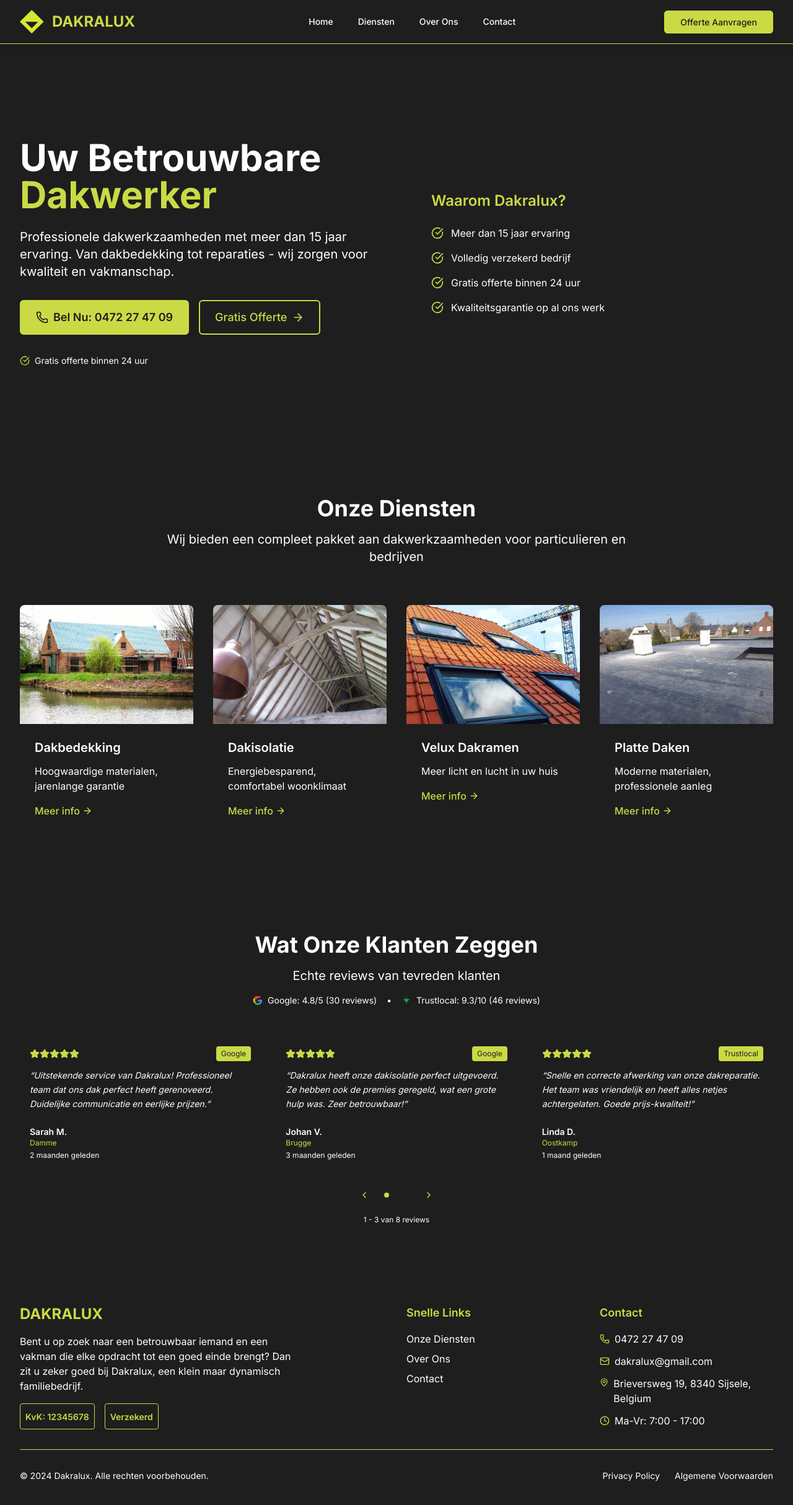
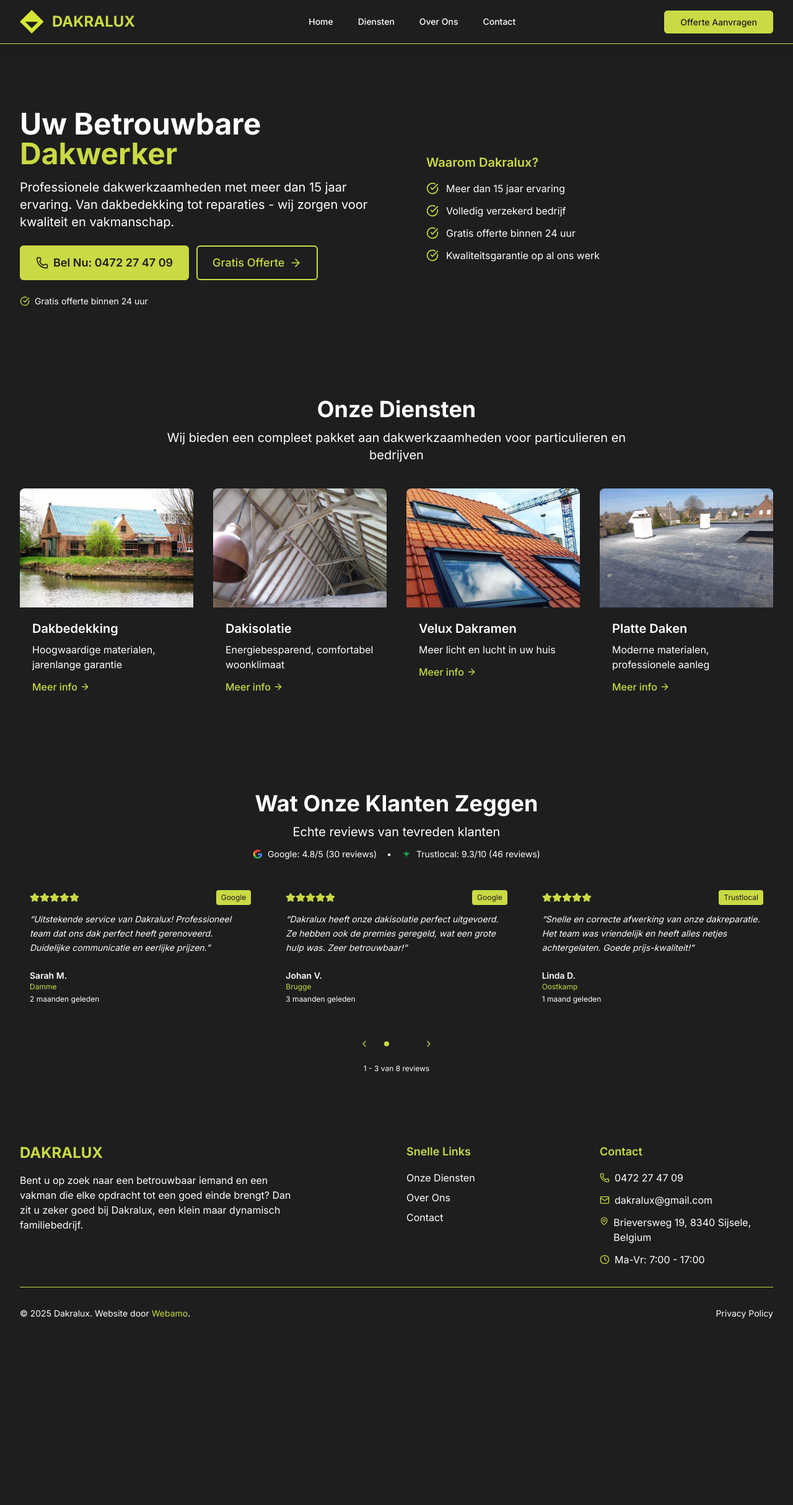
Before and after one commit to MdAutoWeb/Dakralux, a Next.js app: page / in a window 1280 px wide. Shown: the top 2428 px of the page at 62% size. After the commit the page ends 2177 px from the top, so only its background shows below. Built offline with nearby package versions, Linux system fonts and the light colour scheme.

Commit message:
Update Dakralux site content, SEO en mobiele carrousels

```diff
--- a/package.json
+++ b/package.json
@@ -3,8 +3,8 @@
   "version": "0.1.0",
   "private": true,
   "scripts": {
-    "dev": "next dev --turbopack",
-    "build": "next build --turbopack",
+    "dev": "next dev",
+    "build": "next build",
     "start": "next start",
     "lint": "eslint"
   },
--- /dev/null
+++ b/src/app/contact/layout.tsx
@@ -0,0 +1,15 @@
+import type { Metadata } from "next";
+
+export const metadata: Metadata = {
+  title: "Dakwerker Brugge & Damme | Contact & offerte - Dakralux",
+  description:
+    "Neem contact op met Dakralux voor dakwerken in Brugge, Damme, Oostkamp en Knokke-Heist. Vraag een gratis offerte of lichtadvies aan voor uw dakproject.",
+};
+
+export default function ContactLayout({
+  children,
+}: {
+  children: React.ReactNode;
+}) {
+  return children;
+}
--- a/src/app/diensten/page.tsx
+++ b/src/app/diensten/page.tsx
@@ -1,7 +1,14 @@
+import type { Metadata } from "next";
 import { CheckCircle, Phone, ArrowRight } from "lucide-react";
 import Button from "@/components/Button";
 import Link from "next/link";
 import Image from "next/image";
+
+export const metadata: Metadata = {
+  title: "Dakwerken & dakisolatie Oostkamp | Diensten - Dakralux",
+  description:
+    "Ontdek alle dakwerken van Dakralux in Oostkamp, Brugge, Damme en Knokke-Heist: dakbedekking, dakisolatie, platte daken, Velux dakramen en dakonderhoud.",
+};
 
 export default function DienstenPage() {
   const services = [
@@ -17,12 +24,12 @@ export default function DienstenPage() {
         "10 jaar garantie op materiaal en arbeid",
       ],
       image: "/Dakwerken.jpg",
+      alt: "Lichtproject Brugge met nieuwe dakbedekking en relighting",
     },
     {
       title: "Dakisolatie",
       description: "Energiebesparend, comfortabel woonklimaat",
       features: [
-        "Spouwmuurisolatie",
         "Dakisolatie tussen en op de spanten",
         "Vloerisolatie",
         "Energielabel verbetering",
@@ -30,6 +37,7 @@ export default function DienstenPage() {
         "Rc waarde tot 8.0",
       ],
       image: "/Isolatie.webp",
+      alt: "Industriële verlichting Knokke en dakisolatie met LED-installatie",
     },
     {
       title: "Velux Dakramen",
@@ -43,6 +51,7 @@ export default function DienstenPage() {
         "Onderhoud en reparatie",
       ],
       image: "/Velux.jpg",
+      alt: "Lichtadvies en Velux dakramen voor relighting project in Damme",
     },
     {
       title: "Platte Daken",
@@ -56,6 +65,7 @@ export default function DienstenPage() {
         "10 jaar garantie",
       ],
       image: "/Platte daken.webp",
+      alt: "Magazijn relighting Zedelgem met plat dak en LED-installatie",
     },
     {
       title: "Dakonderhoud",
@@ -69,6 +79,7 @@ export default function DienstenPage() {
         "Rapportage met foto's",
       ],
       image: "/Merlo.webp",
+      alt: "Dakonderhoud en lichtadvies voor dakproject in Brugge",
     },
   ];
 
@@ -101,7 +112,7 @@ export default function DienstenPage() {
                 <div className="relative h-48 w-full">
                   <Image
                     src={service.image}
-                    alt={service.title}
+                    alt={service.alt}
                     fill
                     className="object-cover"
                   />
--- a/src/app/globals.css
+++ b/src/app/globals.css
@@ -70,3 +70,13 @@ body {
   background: var(--background);
   transform: translate(-50%, -50%) rotate(45deg);
 }
+
+/* Hide scrollbars for horizontal swipe areas on mobile */
+.scrollbar-hide {
+  -ms-overflow-style: none; /* IE and Edge */
+  scrollbar-width: none; /* Firefox */
+}
+
+.scrollbar-hide::-webkit-scrollbar {
+  display: none; /* Chrome, Safari and Opera */
+}
--- a/src/app/layout.tsx
+++ b/src/app/layout.tsx
@@ -1,17 +1,114 @@
 import type { Metadata } from "next";
 import { Inter } from "next/font/google";
+import Script from "next/script";
 import "./globals.css";
 import Header from "@/components/Header";
 import Footer from "@/components/Footer";
 
 const inter = Inter({ subsets: ["latin"] });
 
+const localBusinessJsonLd = {
+  "@context": "https://schema.org",
+  "@type": "LocalBusiness",
+  name: "Dakralux",
+  description:
+    "Betrouwbare dakwerker in Brugge en omstreken. Specialisten in dakbedekking, dakisolatie, Velux dakramen en platte daken.",
+  url: "https://dakralux.be",
+  telephone: "0472274709",
+  email: "dakralux@gmail.com",
+  address: {
+    "@type": "PostalAddress",
+    streetAddress: "Brieversweg 19",
+    addressLocality: "Sijsele",
+    postalCode: "8340",
+    addressCountry: "BE",
+  },
+  geo: {
+    "@type": "GeoCoordinates",
+    latitude: "51.2093",
+    longitude: "3.2242",
+  },
+  areaServed: [
+    {
+      "@type": "City",
+      name: "Brugge",
+    },
+    {
+      "@type": "City",
+      name: "Damme",
+    },
+    {
+      "@type": "City",
+      name: "Oostkamp",
+    },
+    {
+      "@type": "City",
+      name: "Knokke-Heist",
+    },
+    {
+      "@type": "City",
+      name: "Blankenberge",
+    },
+    {
+      "@type": "City",
+      name: "Zeebrugge",
+    },
+    {
+      "@type": "City",
+      name: "Jabbeke",
+    },
+    {
+      "@type": "City",
+      name: "Zedelgem",
+    },
+  ],
+  serviceType: [
+    "Dakbedekking",
+    "Dakisolatie",
+    "Velux Dakramen",
+    "Platte Daken",
+    "Dakonderhoud",
+  ],
+  openingHours: "Mo-Fr 07:00-17:00",
+  priceRange: "€€",
+  founder: {
+    "@type": "Person",
+    name: "Robby Seynaeve",
+  },
+  foundingDate: "2009",
+  aggregateRating: {
+    "@type": "AggregateRating",
+    ratingValue: "4.8",
+    reviewCount: "30",
+  },
+};
+
 export const metadata: Metadata = {
-  title: "Dakralux - Dakwerker Brugge | Dakbedekking, Dakisolatie & Velux",
+  title:
+    "Dakralux - Dakwerker Brugge, Damme & Oostkamp | Dakbedekking, Dakisolatie & Velux",
   description:
-    "Dakralux is uw betrouwbare dakwerker in Brugge en omstreken. Specialisten in dakbedekking, dakisolatie, Velux dakramen en platte daken. Gratis offerte binnen 24 uur!",
-  keywords:
-    "dakwerker Brugge, dakbedekking Brugge, dakisolatie Brugge, Velux dakramen, platte daken, dakonderhoud, Damme, Oostkamp, Knokke-Heist",
+    "Dakralux is uw betrouwbare dakwerker voor Brugge, Damme, Oostkamp en Knokke-Heist. Specialisten in dakbedekking, dakisolatie, Velux dakramen en platte daken. Gratis offerte binnen 24 uur!",
+  keywords: [
+    "relighting Brugge",
+    "lichtadvies Brugge",
+    "LED-installatie Brugge",
+    "relighting Knokke-Heist",
+    "lichtadvies Knokke-Heist",
+    "LED-installatie Knokke-Heist",
+    "relighting Oostkamp",
+    "lichtadvies Oostkamp",
+    "LED-installatie Oostkamp",
+    "relighting Damme",
+    "lichtadvies Damme",
+    "LED-installatie Damme",
+    "dakwerker Brugge",
+    "dakwerker Damme",
+    "dakwerker Oostkamp",
+    "dakwerker Knokke-Heist",
+    "dakbedekking Brugge",
+    "dakisolatie Brugge",
+    "Velux dakramen Brugge",
+  ],
   authors: [{ name: "Robby Seynaeve" }],
   creator: "Dakralux",
   publisher: "Dakralux",
@@ -30,16 +127,17 @@ export const metadata: Metadata = {
     type: "website",
     locale: "nl_BE",
     url: "https://dakralux.be",
-    title: "Dakralux - Dakwerker Brugge | Professionele Dakwerkzaamheden",
+    title:
+      "Dakralux - Dakwerker Brugge, Damme & Oostkamp | Professionele Dakwerkzaamheden",
     description:
-      "Betrouwbare dakwerker in Brugge en omstreken. Dakbedekking, dakisolatie, Velux dakramen en meer. Gratis offerte binnen 24 uur!",
+      "Betrouwbare dakwerker in Brugge, Damme, Oostkamp en Knokke-Heist. Dakbedekking, dakisolatie, Velux dakramen en meer. Gratis offerte binnen 24 uur!",
     siteName: "Dakralux",
   },
   twitter: {
     card: "summary_large_image",
-    title: "Dakralux - Dakwerker Brugge",
+    title: "Dakralux - Dakwerker Brugge & Damme",
     description:
-      "Betrouwbare dakwerker in Brugge en omstreken. Gratis offerte binnen 24 uur!",
+      "Betrouwbare dakwerker in Brugge, Damme, Oostkamp en Knokke-Heist. Gratis offerte binnen 24 uur!",
   },
   verification: {
     google: "your-google-verification-code",
@@ -54,6 +152,14 @@ export default function RootLayout({
   return (
     <html lang="nl">
       <body className={`${inter.className} antialiased`}>
+        <Script
+          id="local-business-schema"
+          type="application/ld+json"
+          strategy="afterInteractive"
+          dangerouslySetInnerHTML={{
+            __html: JSON.stringify(localBusinessJsonLd),
+          }}
+        />
         <Header />
         <main className="pt-24">{children}</main>
         <Footer />
--- a/src/app/over-ons/page.tsx
+++ b/src/app/over-ons/page.tsx
@@ -1,3 +1,4 @@
+import type { Metadata } from "next";
 import {
   CheckCircle,
   Phone,
@@ -10,6 +11,12 @@ import {
 } from "lucide-react";
 import Button from "@/components/Button";
 import Image from "next/image";
+
+export const metadata: Metadata = {
+  title: "Dakralux - Dakwerker Knokke-Heist & Brugge | Over ons",
+  description:
+    "Leer Dakralux kennen, uw dakwerker voor Knokke-Heist, Brugge en omgeving. Familiebedrijf met meer dan 15 jaar ervaring in alle dakwerken.",
+};
 
 export default function OverOnsPage() {
   const values = [
--- a/src/app/page.tsx
+++ b/src/app/page.tsx
@@ -5,77 +5,30 @@ import Button from "@/components/Button";
 import ReviewCarousel from "@/components/ReviewCarousel";
 
 export default function Home() {
-  const structuredData = {
-    "@context": "https://schema.org",
-    "@type": "LocalBusiness",
-    name: "Dakralux",
-    description:
-      "Betrouwbare dakwerker in Brugge en omstreken. Specialisten in dakbedekking, dakisolatie, Velux dakramen en platte daken.",
-    url: "https://dakralux.be",
-    telephone: "0472274709",
-    email: "dakralux@gmail.com",
-    address: {
-      "@type": "PostalAddress",
-      streetAddress: "Brieversweg 19",
-      addressLocality: "Sijsele",
-      postalCode: "8340",
-      addressCountry: "BE",
-    },
-    geo: {
-      "@type": "GeoCoordinates",
-      latitude: "51.2093",
-      longitude: "3.2242",
-    },
-    areaServed: [
-      "Brugge",
-      "Damme",
-      "Oostkamp",
-      "Knokke-Heist",
-      "Blankenberge",
-      "Zeebrugge",
-      "Jabbeke",
-      "Zedelgem",
-    ],
-    serviceType: [
-      "Dakbedekking",
-      "Dakisolatie",
-      "Velux Dakramen",
-      "Platte Daken",
-      "Dakonderhoud",
-    ],
-    openingHours: "Mo-Fr 07:00-17:00",
-    priceRange: "€€",
-    founder: {
-      "@type": "Person",
-      name: "Robby Seynaeve",
-    },
-    foundingDate: "2009",
-    aggregateRating: {
-      "@type": "AggregateRating",
-      ratingValue: "4.8",
-      reviewCount: "30",
-    },
-  };
   const services = [
     {
       title: "Dakbedekking",
       description: "Hoogwaardige materialen, jarenlange garantie",
       image: "/Dakwerken.jpg",
+      alt: "Lichtproject Brugge met dakbedekking en dakrenovatie door Dakralux",
     },
     {
       title: "Dakisolatie",
       description: "Energiebesparend, comfortabel woonklimaat",
       image: "/Isolatie.webp",
+      alt: "Industriële verlichting Knokke en dakisolatie relighting project",
     },
     {
       title: "Velux Dakramen",
       description: "Meer licht en lucht in uw huis",
       image: "/Velux.jpg",
+      alt: "Magazijn relighting Zedelgem met Velux dakramen en LED-installatie",
     },
     {
       title: "Platte Daken",
       description: "Moderne materialen, professionele aanleg",
       image: "/Platte daken.webp",
+      alt: "Lichtproject Damme met platte daken, relighting en LED-installatie",
     },
   ];
 
@@ -157,26 +110,22 @@ export default function Home() {
   ];
 
   return (
-    <div className="min-h-screen bg-[#1E1E1E]">
-      <script
-        type="application/ld+json"
-        dangerouslySetInnerHTML={{ __html: JSON.stringify(structuredData) }}
-      />
+    <div className="bg-[#1E1E1E]">
       {/* Hero Section */}
-      <section className="relative bg-[#1E1E1E] text-white py-20 lg:py-32">
+      <section className="relative bg-[#1E1E1E] text-white py-12 lg:py-20">
         <div className="relative max-w-7xl mx-auto px-4 sm:px-6 lg:px-8">
           <div className="grid grid-cols-1 lg:grid-cols-2 gap-12 items-center">
             <div>
-              <h1 className="text-4xl lg:text-6xl font-bold mb-6">
+              <h1 className="text-4xl lg:text-5xl font-bold mb-4">
                 Uw Betrouwbare
                 <span className="block text-[#CADA44]">Dakwerker</span>
               </h1>
-              <p className="text-xl mb-8 text-white">
+              <p className="text-lg lg:text-xl mb-6 text-white">
                 Professionele dakwerkzaamheden met meer dan 15 jaar ervaring.
                 Van dakbedekking tot reparaties - wij zorgen voor kwaliteit en
                 vakmanschap.
               </p>
-              <div className="flex flex-col sm:flex-row gap-4 mb-8">
+              <div className="flex flex-col sm:flex-row gap-3 mb-6">
                 <Button
                   size="lg"
                   className="bg-[#CADA44] text-[#1E1E1E] hover:bg-[#B8C73A] font-semibold"
@@ -201,11 +150,11 @@ export default function Home() {
               </div>
             </div>
             <div className="hidden lg:block">
-              <div className="bg-[#1E1E1E] rounded-lg p-8">
-                <h3 className="text-2xl font-semibold mb-6 text-[#CADA44]">
+              <div className="bg-[#1E1E1E] rounded-lg p-6">
+                <h3 className="text-xl font-semibold mb-4 text-[#CADA44]">
                   Waarom Dakralux?
                 </h3>
-                <div className="space-y-4">
+                <div className="space-y-3">
                   {benefits.slice(0, 4).map((benefit, index) => (
                     <div key={index} className="flex items-center">
                       <CheckCircle className="h-5 w-5 text-[#CADA44] mr-3" />
@@ -220,36 +169,38 @@ export default function Home() {
       </section>
 
       {/* Services Section */}
-      <section className="py-20 bg-[#1E1E1E]">
+      <section className="py-12 lg:py-16 bg-[#1E1E1E]">
         <div className="max-w-7xl mx-auto px-4 sm:px-6 lg:px-8">
-          <div className="text-center mb-16">
-            <h2 className="text-3xl lg:text-4xl font-bold text-white mb-4">
+          <div className="text-center mb-10">
+            <h2 className="text-3xl lg:text-4xl font-bold text-white mb-3">
               Onze Diensten
             </h2>
-            <p className="text-xl text-white max-w-3xl mx-auto">
+            <p className="text-lg lg:text-xl text-white max-w-3xl mx-auto">
               Wij bieden een compleet pakket aan dakwerkzaamheden voor
               particulieren en bedrijven
             </p>
           </div>
-          <div className="grid grid-cols-1 md:grid-cols-2 lg:grid-cols-4 gap-8">
+          <div className="flex gap-4 overflow-x-auto pb-2 md:grid md:grid-cols-2 lg:grid-cols-4 md:gap-6 lg:gap-8 [-webkit-overflow-scrolling:touch] scrollbar-hide snap-x snap-mandatory">
             {services.map((service, index) => (
               <div
                 key={index}
-                className="bg-[#1E1E1E] rounded-lg overflow-hidden transition-all duration-300 hover:transform hover:scale-105"
+                className="bg-[#1E1E1E] rounded-lg overflow-hidden transition-all duration-300 hover:transform hover:scale-105 min-w-[260px] max-w-xs md:min-w-0 md:max-w-none flex-shrink-0 md:flex-shrink snap-start"
               >
                 <div className="relative h-48 w-full">
                   <Image
                     src={service.image}
-                    alt={service.title}
+                    alt={service.alt}
                     fill
                     className="object-cover"
                   />
                 </div>
-                <div className="p-6">
-                  <h3 className="text-xl font-semibold mb-3 text-white">
+                <div className="p-5">
+                  <h3 className="text-lg lg:text-xl font-semibold mb-2 text-white">
                     {service.title}
                   </h3>
-                  <p className="text-white mb-4">{service.description}</p>
+                  <p className="text-sm lg:text-base text-white mb-3">
+                    {service.description}
+                  </p>
                   <Link
                     href="/diensten"
                     className="text-[#CADA44] hover:text-[#B8C73A] font-medium inline-flex items-center"
@@ -265,13 +216,13 @@ export default function Home() {
       </section>
 
       {/* Testimonials Section */}
-      <section className="py-20 bg-[#1E1E1E]">
+      <section className="py-12 lg:py-16 bg-[#1E1E1E]">
         <div className="max-w-7xl mx-auto px-4 sm:px-6 lg:px-8">
-          <div className="text-center mb-12">
-            <h2 className="text-3xl lg:text-4xl font-bold text-white mb-4">
+          <div className="text-center mb-8">
+            <h2 className="text-3xl lg:text-4xl font-bold text-white mb-3">
               Wat Onze Klanten Zeggen
             </h2>
-            <p className="text-xl text-white mb-4">
+            <p className="text-lg lg:text-xl text-white mb-3">
               Echte reviews van tevreden klanten
             </p>
             <div className="flex items-center justify-center space-x-4 text-sm text-white">
--- /dev/null
+++ b/src/app/privacy/page.tsx
@@ -0,0 +1,59 @@
+import type { Metadata } from "next";
+
+export const metadata: Metadata = {
+  title: "Privacybeleid - Dakralux",
+  description:
+    "Lees het privacybeleid van Dakralux: hoe wij zorgvuldig omgaan met uw persoonsgegevens wanneer u contact opneemt voor dakwerken.",
+};
+
+export default function PrivacyPage() {
+  return (
+    <div className="min-h-screen bg-[#1E1E1E] text-white pt-32 pb-20">
+      <div className="max-w-3xl mx-auto px-4 sm:px-6 lg:px-8">
+        <h1 className="text-3xl lg:text-4xl font-bold mb-6 text-[#CADA44]">
+          Privacybeleid
+        </h1>
+
+        <p className="mb-4">
+          Dakralux hecht veel belang aan uw privacy en gaat zorgvuldig om met
+          uw persoonsgegevens.
+        </p>
+
+        <p className="mb-4">
+          Wanneer u via deze website contact met ons opneemt, verzamelen wij
+          enkel de gegevens die nodig zijn om uw aanvraag te behandelen, zoals
+          uw naam, e-mailadres, telefoonnummer en bericht.
+        </p>
+
+        <p className="mb-4">Deze gegevens worden uitsluitend gebruikt om:</p>
+        <ul className="list-disc list-inside mb-4 space-y-1">
+          <li>contact met u op te nemen</li>
+          <li>uw aanvraag te beantwoorden</li>
+          <li>onze diensten correct uit te voeren</li>
+        </ul>
+
+        <p className="mb-4">
+          Gegevens worden verwerkt via e-mail en interne tools (zoals een CRM)
+          en worden niet doorgegeven aan derden.
+        </p>
+
+        <p className="mb-4">
+          Uw gegevens worden niet langer bewaard dan nodig is voor het doel
+          waarvoor ze zijn verzameld. U kunt op elk moment vragen om uw
+          gegevens in te kijken, aan te passen of te laten verwijderen via{" "}
+          <a
+            href="mailto:dakralux@gmail.com"
+            className="text-[#CADA44] hover:text-[#B8C73A] underline"
+          >
+            dakralux@gmail.com
+          </a>
+          .
+        </p>
+
+        <p className="mt-8 text-sm text-white/80">
+          Dit privacybeleid kan in de toekomst worden aangepast indien nodig.
+        </p>
+      </div>
+    </div>
+  );
+}
--- a/src/components/Footer.tsx
+++ b/src/components/Footer.tsx
@@ -19,18 +19,6 @@ export default function Footer() {
               opdracht tot een goed einde brengt? Dan zit u zeker goed bij
               Dakralux, een klein maar dynamisch familiebedrijf.
             </p>
-            <div className="flex space-x-4">
-              <div className="bg-[#1E1E1E] p-2 rounded border border-[#CADA44]">
-                <span className="text-sm font-semibold text-[#CADA44]">
-                  KvK: 12345678
-                </span>
-              </div>
-              <div className="bg-[#1E1E1E] p-2 rounded border border-[#CADA44]">
-                <span className="text-sm font-semibold text-[#CADA44]">
-                  Verzekerd
-                </span>
-              </div>
-            </div>
           </div>
 
           {/* Quick Links */}
@@ -97,7 +85,16 @@ export default function Footer() {
         {/* Bottom bar */}
         <div className="border-t border-[#CADA44] mt-8 pt-8 flex flex-col md:flex-row justify-between items-center">
           <p className="text-white text-sm">
-            © 2024 Dakralux. Alle rechten voorbehouden.
+            © 2025 Dakralux. Website door{" "}
+            <a
+              href="https://www.webamo.be"
+              target="_blank"
+              rel="noopener noreferrer"
+              className="text-[#CADA44] hover:text-[#B8C73A]"
+            >
+              Webamo
+            </a>
+            .
           </p>
           <div className="flex space-x-6 mt-4 md:mt-0">
             <Link
@@ -106,12 +103,6 @@ export default function Footer() {
             >
               Privacy Policy
             </Link>
-            <Link
-              href="/algemene-voorwaarden"
-              className="text-white hover:text-[#CADA44] text-sm transition-colors"
-            >
-              Algemene Voorwaarden
-            </Link>
           </div>
         </div>
       </div>
--- a/src/components/ReviewCarousel.tsx
+++ b/src/components/ReviewCarousel.tsx
@@ -39,7 +39,7 @@ export default function ReviewCarousel({ reviews }: ReviewCarouselProps) {
     setCurrentIndex(index);
   };
 
-  // Toon altijd 3 reviews tegelijk
+  // Toon altijd 3 reviews tegelijk (voor desktop-carrousel)
   const visibleReviews = reviews.slice(currentIndex, currentIndex + 3);
   if (visibleReviews.length < 3) {
     // Als we aan het einde zijn, vul aan met reviews van het begin
@@ -50,12 +50,12 @@ export default function ReviewCarousel({ reviews }: ReviewCarouselProps) {
 
   return (
     <div className="relative">
-      {/* Reviews Grid */}
-      <div className="grid grid-cols-1 md:grid-cols-3 gap-6 mb-6">
+      {/* Reviews Grid: swipebar op mobiel, grid op desktop */}
+      <div className="flex gap-4 overflow-x-auto pb-2 md:grid md:grid-cols-3 md:gap-6 mb-6 [-webkit-overflow-scrolling:touch] scrollbar-hide snap-x snap-mandatory">
         {visibleReviews.map((review, index) => (
           <div
             key={`${currentIndex}-${index}`}
-            className="bg-[#1E1E1E] rounded-lg p-4 transition-all duration-300 hover:transform hover:scale-105"
+            className="bg-[#1E1E1E] rounded-lg p-4 transition-all duration-300 hover:transform hover:scale-105 min-w-[260px] max-w-xs md:min-w-0 md:max-w-none flex-shrink-0 md:flex-shrink snap-start"
           >
             <div className="flex items-center justify-between mb-3">
               <div className="flex items-center">
```
Also changed, not shown: src/app/contact/page.tsx (+0 -11 lines).
